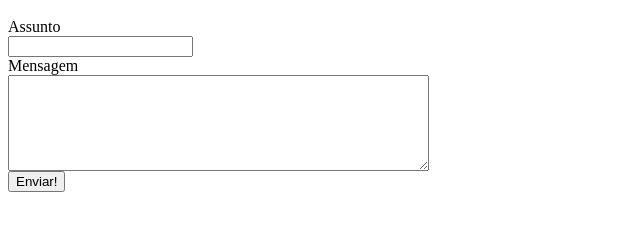
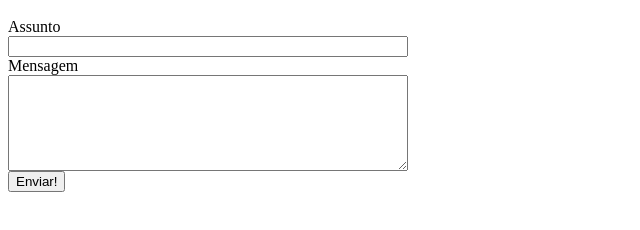
Before and after one commit to Marcos934/envio-email, a plain HTML site: page web/index.html in a window 1280 px wide. Shown: the part 48-278 px from the top of the page, without its empty margins (0-640 px from the left). Drawn offline with Linux system fonts and the light colour scheme.

Commit message:
Alteração css

```diff
--- a/web/index.html
+++ b/web/index.html
@@ -8,7 +8,7 @@
             display: block;
         }
 
-        textaream input {
+        textarea, input {
             width: 400px;
         }
     </style>
```
